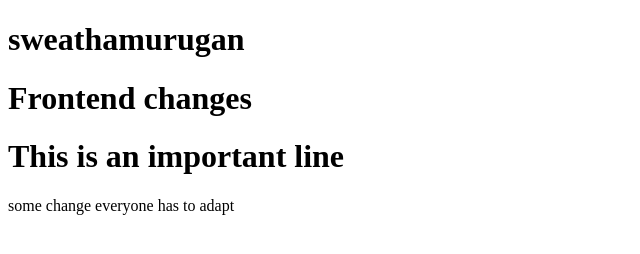
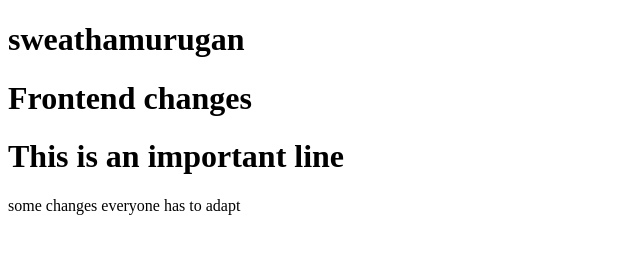
Before and after one commit to SweathaMurugan/githubtutorial, a plain HTML site: page index.html in a window 1280 px wide. Shown: the full height of the page, 0-640 px from the left. Drawn offline with Linux system fonts and the light colour scheme.

Commit message:
Update index.html

```diff
--- a/index.html
+++ b/index.html
@@ -9,6 +9,6 @@
     <h1>sweathamurugan</h1>
     <h1>Frontend changes</h1>
     <h1>This is an important line</h1>
-    some change everyone has to adapt
+    some changes everyone has to adapt
 </body>
 </html>
```
